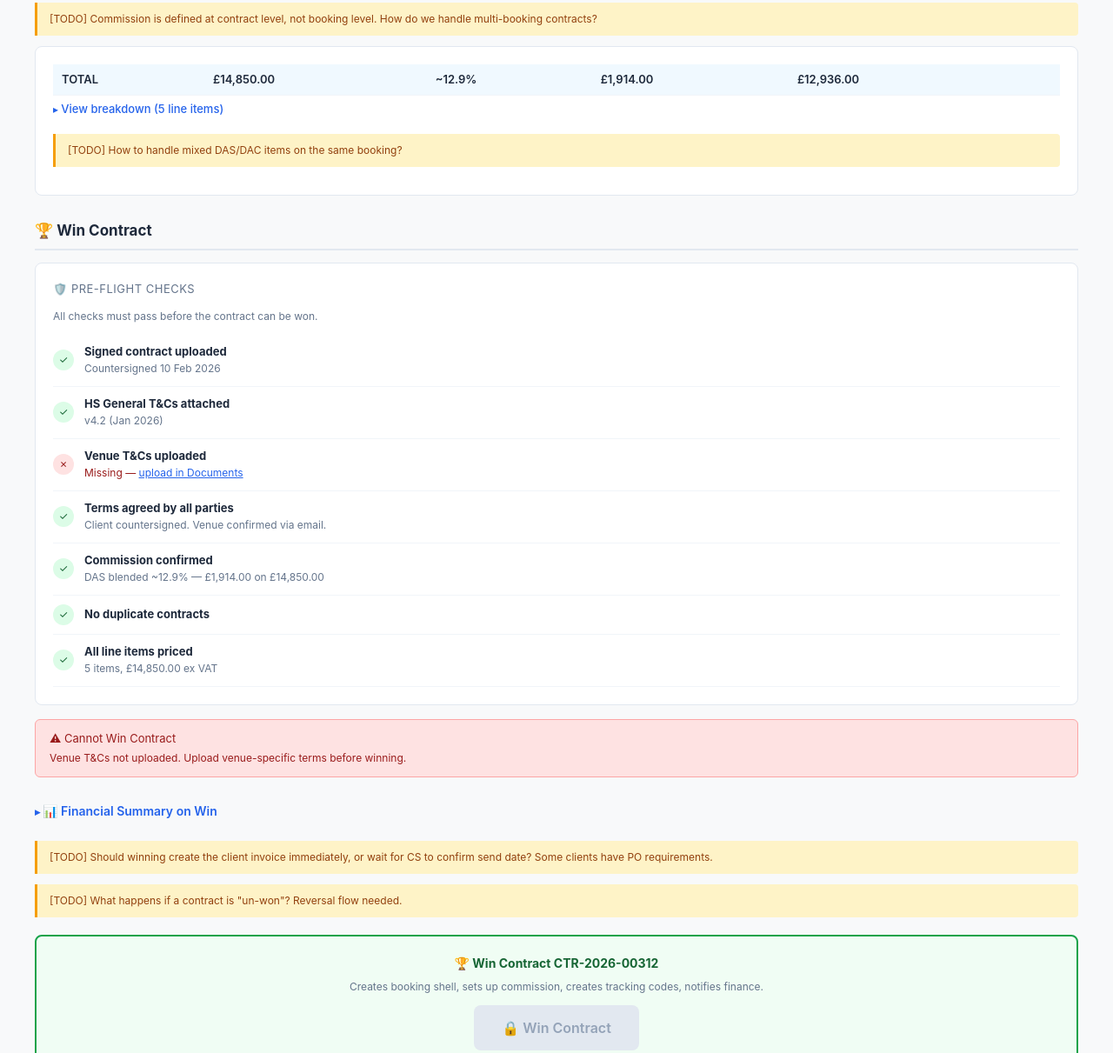
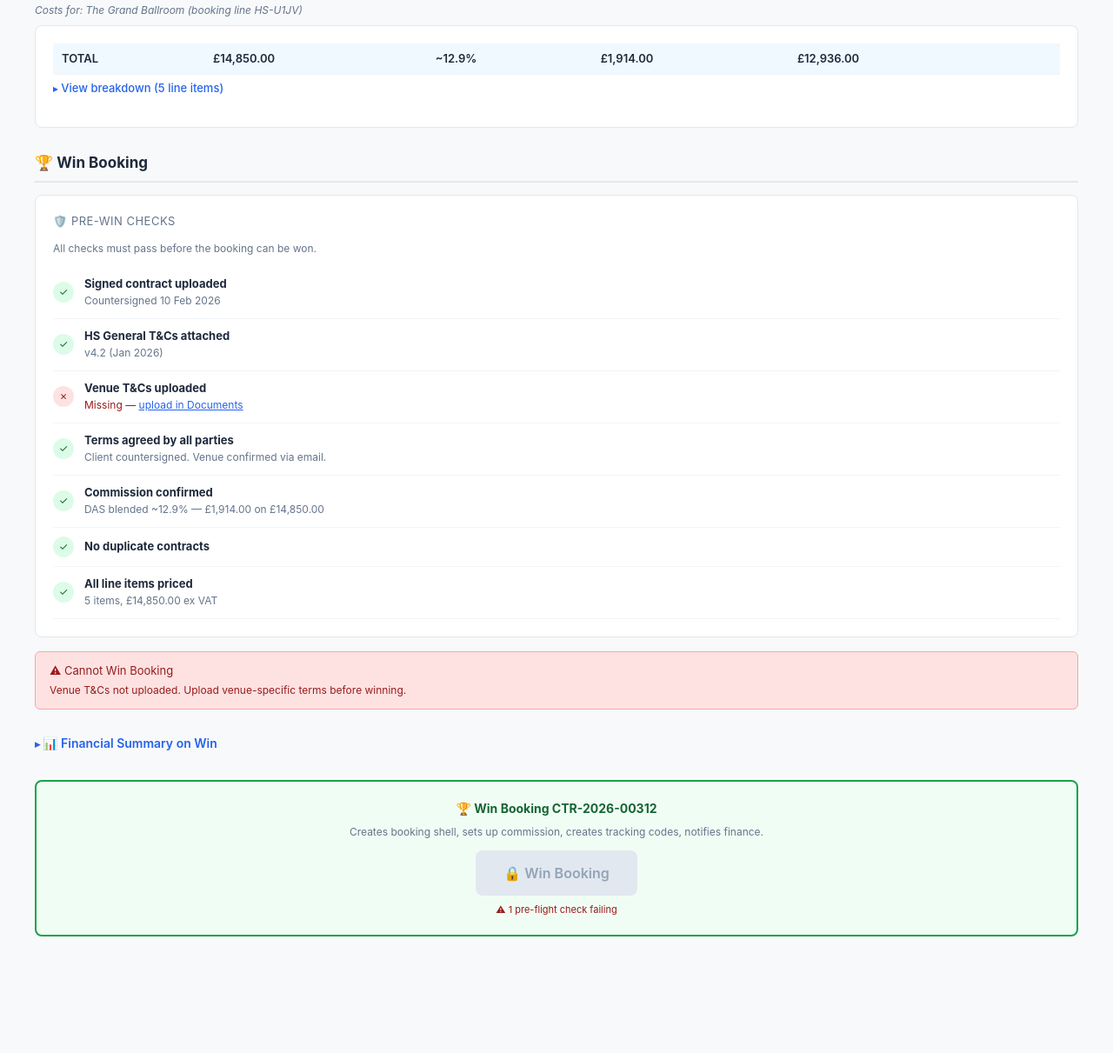
Before and after one commit to Brotherinlaw-13/the-factory, an Astro site: page /hire-space/finance-tools/unified in a window 1280 px wide. Shown: the part 777-1988 px from the top of the page at 87% size. After the commit the page ends 1934 px from the top, so only its background shows below. Built offline with nearby package versions, Linux system fonts and the light colour scheme; Astro itself is replaced by a stand-in of ours.

Commit message:
fix: win booking not win contract, update terminology and remove resolved TODOs

```diff
--- a/src/pages/hire-space/finance-tools/booking-overview.astro
+++ b/src/pages/hire-space/finance-tools/booking-overview.astro
@@ -85,6 +85,7 @@
     <!-- Commission Summary -->
     <div class="card full section">
       <h3>Commission Summary — Per Line Item</h3>
+      <p style="font-size: 12px; color: #64748b; font-style: italic; margin-bottom: 8px;">Costs for: The Grand Ballroom (booking line HS-2026-04821)</p>
       <div class="todo">[TODO] Should commission % be editable here, or locked from contract? Who can override?</div>
       <table style="margin-top: 12px;">
         <thead>
@@ -140,7 +141,6 @@
           </tr>
         </tbody>
       </table>
-      <div class="todo">[TODO] How to handle mixed DAS/DAC items on the same booking? Show separate totals?</div>
     </div>
 
     <!-- Guard Rails -->
--- a/src/pages/hire-space/finance-tools/index.astro
+++ b/src/pages/hire-space/finance-tools/index.astro
@@ -39,7 +39,7 @@
     </a>
     <a class="card" href="/hire-space/finance-tools/booking-overview">
       <h2>1. Booking Overview & Winning</h2>
-      <p>Booking details, contract status, commission summary (£ + %), Juro countersign, guard rails before marking as won.</p>
+      <p>Booking details, commission summary (£ + %), Juro contract status, guard rails and pre-win checks before winning the booking.</p>
       <span class="tag">Overview</span><span class="tag">Winning</span><span class="tag">Commissions</span>
     </a>
     <a class="card" href="/hire-space/finance-tools/additions">
--- a/src/pages/hire-space/finance-tools/unified.astro
+++ b/src/pages/hire-space/finance-tools/unified.astro
@@ -185,7 +185,7 @@ details[open]>.collapse-trigger::before{content:'▾ '}
 
 <!-- Commission Summary — collapsible breakdown -->
 <div class="stitle">💰 Commission Summary</div>
-<div class="todo">[TODO] Commission is defined at contract level, not booking level. How do we handle multi-booking contracts?</div>
+<div style="font-size:12px;color:#64748b;margin-bottom:8px;font-style:italic">Costs for: The Grand Ballroom (booking line HS-U1JV)</div>
 <div class="card">
 <table>
 <tbody>
@@ -205,14 +205,13 @@ details[open]>.collapse-trigger::before{content:'▾ '}
 </tbody>
 </table>
 </details>
-<div class="todo">[TODO] How to handle mixed DAS/DAC items on the same booking?</div>
 </div>
 
-<!-- Pre-Flight Checks (always visible) -->
-<div class="stitle">🏆 Win Contract</div>
+<!-- Pre-Win Checks (always visible) -->
+<div class="stitle">🏆 Win Booking</div>
 <div class="card">
-<h3>🛡️ Pre-Flight Checks</h3>
-<p style="font-size:12px;color:#64748b;margin-bottom:12px">All checks must pass before the contract can be won.</p>
+<h3>🛡️ Pre-Win Checks</h3>
+<p style="font-size:12px;color:#64748b;margin-bottom:12px">All checks must pass before the booking can be won.</p>
 <div class="check-row"><div class="check-icon check-pass">✓</div><div style="flex:1"><strong>Signed contract uploaded</strong><br><span style="color:#64748b;font-size:12px">Countersigned 10 Feb 2026</span></div></div>
 <div class="check-row"><div class="check-icon check-pass">✓</div><div style="flex:1"><strong>HS General T&Cs attached</strong><br><span style="color:#64748b;font-size:12px">v4.2 (Jan 2026)</span></div></div>
 <div class="check-row"><div class="check-icon check-fail">✗</div><div style="flex:1"><strong>Venue T&Cs uploaded</strong><br><span style="color:#991b1b;font-size:12px">Missing — <label for="modal-docs" style="color:#2563eb;cursor:pointer;text-decoration:underline">upload in Documents</label></span></div></div>
@@ -222,7 +221,7 @@ details[open]>.collapse-trigger::before{content:'▾ '}
 <div class="check-row"><div class="check-icon check-pass">✓</div><div style="flex:1"><strong>All line items priced</strong><br><span style="color:#64748b;font-size:12px">5 items, £14,850.00 ex VAT</span></div></div>
 </div>
 
-<div class="guardrail"><h4>⚠ Cannot Win Contract</h4><p>Venue T&Cs not uploaded. Upload venue-specific terms before winning.</p></div>
+<div class="guardrail"><h4>⚠ Cannot Win Booking</h4><p>Venue T&Cs not uploaded. Upload venue-specific terms before winning.</p></div>
 
 <!-- Financial Summary on Win — collapsible, default closed -->
 <details class="collapse-section">
@@ -243,13 +242,11 @@ details[open]>.collapse-trigger::before{content:'▾ '}
 </div>
 </details>
 
-<div class="todo">[TODO] Should winning create the client invoice immediately, or wait for CS to confirm send date? Some clients have PO requirements.</div>
-<div class="todo">[TODO] What happens if a contract is "un-won"? Reversal flow needed.</div>
 
 <div class="action-box" style="border-color:#16a34a;background:#f0fdf4">
-<p style="font-size:14px;color:#166534;margin-bottom:8px"><strong>🏆 Win Contract CTR-2026-00312</strong></p>
+<p style="font-size:14px;color:#166534;margin-bottom:8px"><strong>🏆 Win Booking CTR-2026-00312</strong></p>
 <p style="font-size:12px;color:#64748b;margin-bottom:12px">Creates booking shell, sets up commission, creates tracking codes, notifies finance.</p>
-<button class="btn btn-disabled btn-lg">🔒 Win Contract</button>
+<button class="btn btn-disabled btn-lg">🔒 Win Booking</button>
 <p style="font-size:11px;color:#991b1b;margin-top:8px">⚠ 1 pre-flight check failing</p>
 </div>
 
```
